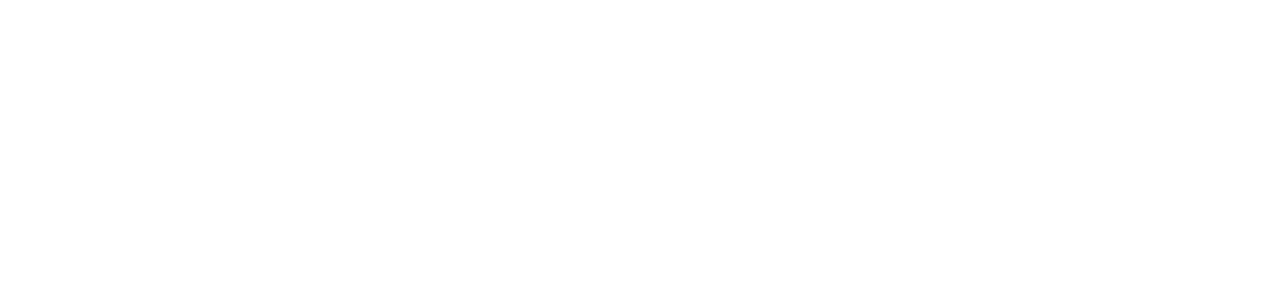
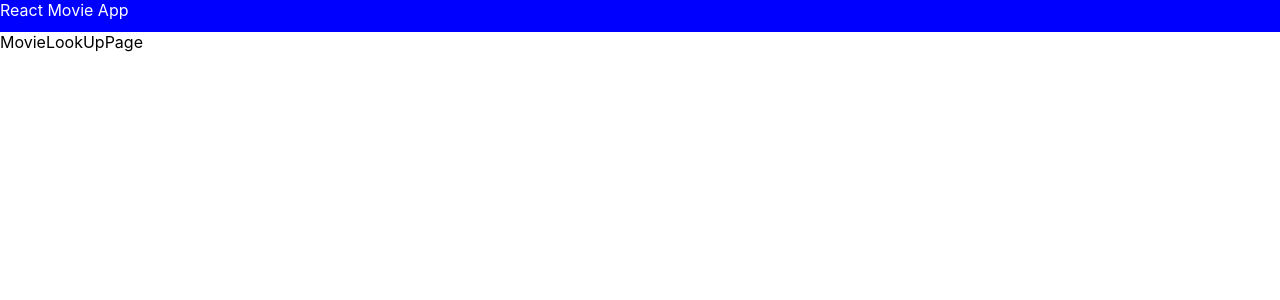
Before and after one commit to dean-the-dream/movie-web-app, a React (Create React App) app: page / in a window 1280 px wide. Shown: the top 300 px of the page. Built offline with nearby package versions, Linux system fonts and the light colour scheme.

Commit message:
update: add nav bar

```diff
--- a/public/index.html
+++ b/public/index.html
@@ -8,7 +8,7 @@
       name="movie site"
       content="Find the Movie that's right for you!"
     />
-    <link rel="icon" href="../src/assets/film-reel-36145-16x16.ico">
+    <link rel="icon" href="../src/assets/film-reel-36145-16x16.ico"/>
     <title>React App</title>
   </head>
   <body>
--- a/src/App.js
+++ /dev/null
@@ -1,11 +0,0 @@
-import './App.css';
-
-function App() {
-  return (
-    <div className="App">
-
-    </div>
-  );
-}
-
-export default App;
--- /dev/null
+++ b/src/App.jsx
@@ -0,0 +1,19 @@
+import './App.css';
+import { Route, Routes } from 'react-router-dom';
+import NavigationBar from './components/NavigationBar/NavigationBar';
+import { LoginPage, MovieDetailsPage, MovieLookUpPage } from './pages';
+
+function App() {
+  return (
+    <>
+      <NavigationBar/>
+      <Routes>
+        <Route path='/' element={<MovieLookUpPage/>}/>
+        <Route path='/login' element={<LoginPage/>}/>
+        <Route path='/details' element={<MovieDetailsPage/>}/>
+      </Routes>
+    </>
+  );
+}
+
+export default App;
--- /dev/null
+++ b/src/components/NavigationBar/NavigationBar.jsx
@@ -0,0 +1,15 @@
+import React from 'react'
+import { NavDiv } from './StyledNav'
+
+const NavigationBar = () => {
+  return (
+
+    <NavDiv>
+      <div>React Movie App</div>
+    </NavDiv>
+
+
+  )
+}
+
+export default NavigationBar
--- /dev/null
+++ b/src/components/NavigationBar/StyledNav.jsx
@@ -0,0 +1,10 @@
+import styled, {css} from "styled-components";
+
+const NavDiv = styled.div`
+    width: 100%;
+    height: 2rem;
+    background-color: blue;
+    color: white;
+`
+
+export {NavDiv}
--- /dev/null
+++ b/src/context/AuthenticationContext.jsx
@@ -0,0 +1,19 @@
+import { createContext,  useState } from "react"
+
+export const AuthenticationContext = createContext();
+
+const AuthenticationContextProvider = (props) => {
+    const [isLoggedIn, setIsLoggedIn] = useState(false);
+
+    const logInOrOut = () => {
+        setIsLoggedIn(!isLoggedIn)
+    }
+
+  return (
+    <AuthenticationContext.Provider value={{isLoggedIn, logInOrOut}}>
+        {props.children}
+    </AuthenticationContext.Provider>
+  )
+}
+
+export default AuthenticationContextProvider
--- a/src/index.js
+++ b/src/index.js
@@ -3,11 +3,19 @@ import ReactDOM from 'react-dom/client';
 import './index.css';
 import App from './App';
 import reportWebVitals from './reportWebVitals';
+import { BrowserRouter as Router } from 'react-router-dom';
+import AuthenticationContextProvider from './context/AuthenticationContext';
 
 const root = ReactDOM.createRoot(document.getElementById('root'));
 root.render(
 
-    <App />
+  <AuthenticationContextProvider>
+    <Router>
+        <App />
+    </Router>
+  </AuthenticationContextProvider>
+
+
 
 );
 
--- /dev/null
+++ b/src/pages/LoginPage/LoginPage.jsx
@@ -0,0 +1,9 @@
+import React from 'react'
+
+const LoginPage = () => {
+  return (
+    <div>LoginPage</div>
+  )
+}
+
+export default LoginPage
--- /dev/null
+++ b/src/pages/MovieDetailsPage/MovieDetailsPage.jsx
@@ -0,0 +1,9 @@
+import React from 'react'
+
+const MovieDetailsPage = () => {
+  return (
+    <div>MovieDetailsPage</div>
+  )
+}
+
+export default MovieDetailsPage
--- /dev/null
+++ b/src/pages/MovieLookUpPage/MovieLookUpPage.jsx
@@ -0,0 +1,9 @@
+import React from 'react'
+
+const MovieLookUpPage = () => {
+  return (
+    <div>MovieLookUpPage</div>
+  )
+}
+
+export default MovieLookUpPage
--- /dev/null
+++ b/src/pages/index.jsx
@@ -0,0 +1,5 @@
+import LoginPage from "./LoginPage/LoginPage";
+import MovieLookUpPage from "./MovieLookUpPage/MovieLookUpPage";
+import MovieDetailsPage from "./MovieDetailsPage/MovieDetailsPage";
+
+export {LoginPage, MovieDetailsPage, MovieLookUpPage}
```
Also changed, not shown: src/components/MovieLink/MovieLink.jsx (added, +9 -0 lines), 1 other file (tests, documents, lock files or other folders).
